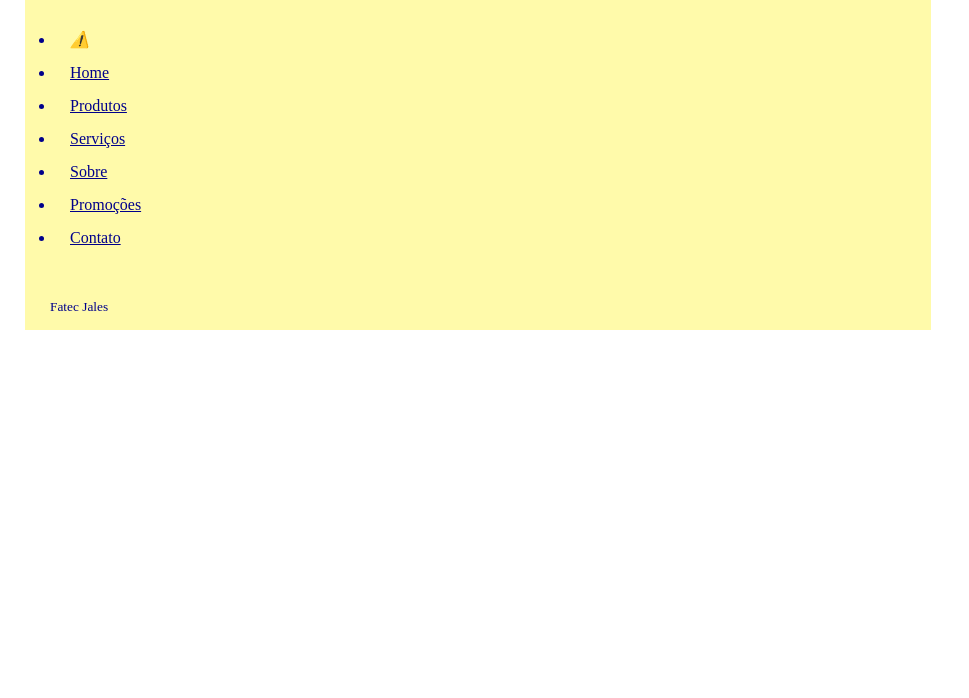
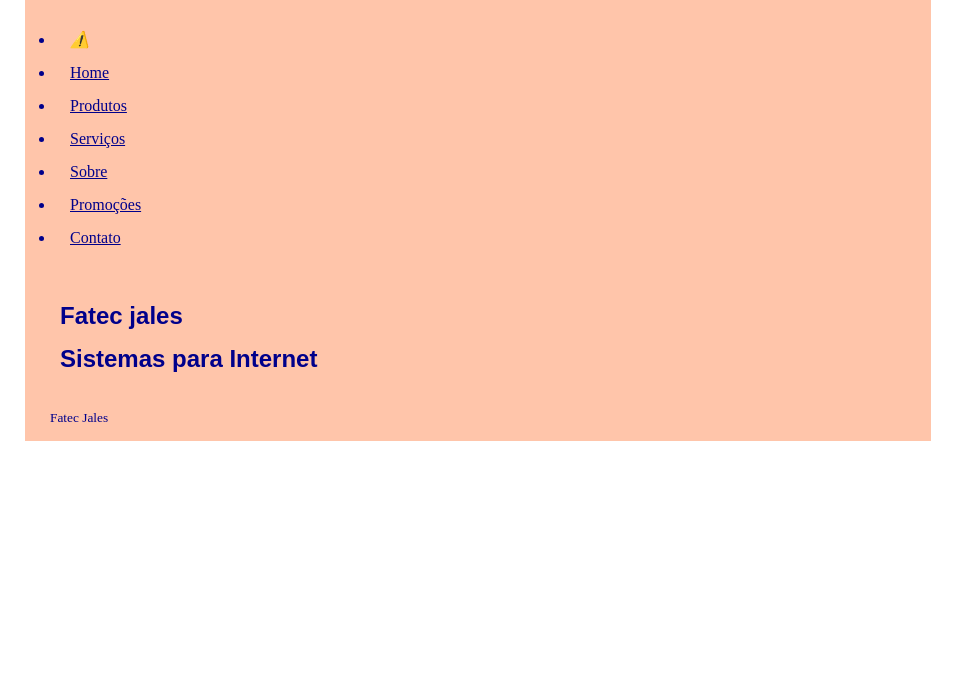
Before and after one commit to zxcmarco/intro-git, a plain HTML site: page index.html in a window 1280 px wide. Shown: the part 102-800 px from the top of the page, without its empty margins (0-969 px from the left). Drawn offline with Linux system fonts and the light colour scheme.

Commit message:
New content added

```diff
--- a/index.html
+++ b/index.html
@@ -24,6 +24,10 @@
             </ul>
         </nav>
         <main>
+            <section>
+                <h1>Fatec jales</h1>
+                <h2>Sistemas para Internet</h2>
+            </section>
 
         </main>
         <footer>
--- a/style.css
+++ b/style.css
@@ -6,7 +6,7 @@
 
 .container {
     width: 70vw;
-    background-color: #fffaaa;
+    background-color: #ffc5aa;
 }
 
 h1, h2, h3, h4, h5, h6 {
```
